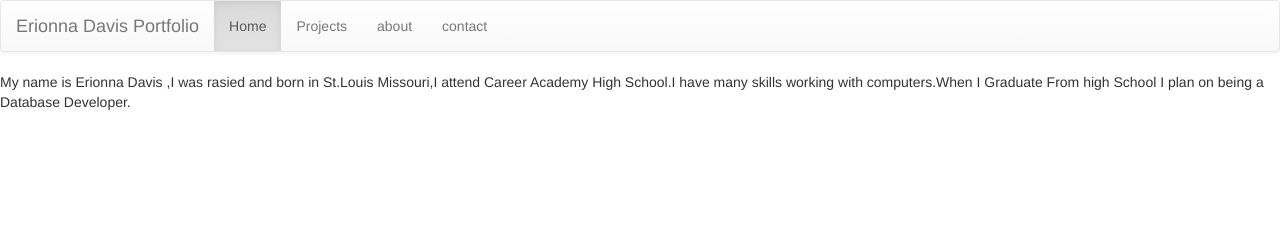
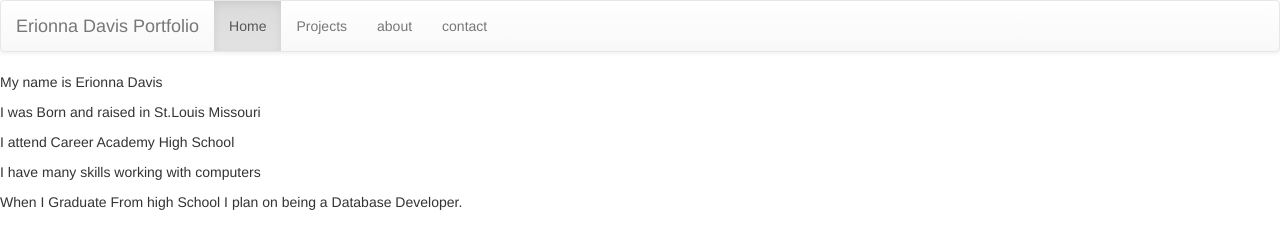
Before and after one commit to ErionnaDavis/portfolio, a plain HTML site: page about.html in a window 1280 px wide. Drawn offline with nearby package versions, Linux system fonts and the light colour scheme.

Commit message:
paragraph tag

```diff
--- a/about.html
+++ b/about.html
@@ -56,7 +56,11 @@
         </div>
         <!-- /.container-fluid -->
     </nav>
-    <p>My name is Erionna Davis ,I was rasied and born in St.Louis Missouri,I attend Career Academy High School.I have many skills working with computers.When I Graduate From high School I plan on being a Database Developer.</p>
+    <p>My name is Erionna Davis </p>
+    <p>I was Born and raised in St.Louis Missouri</p>
+    <p>I attend Career Academy High School</p>
+    <p>I have many skills working with computers</P>
+    <p>When I Graduate From high School I plan on being a Database Developer.</p>
 </body>
 
 </html>
```
